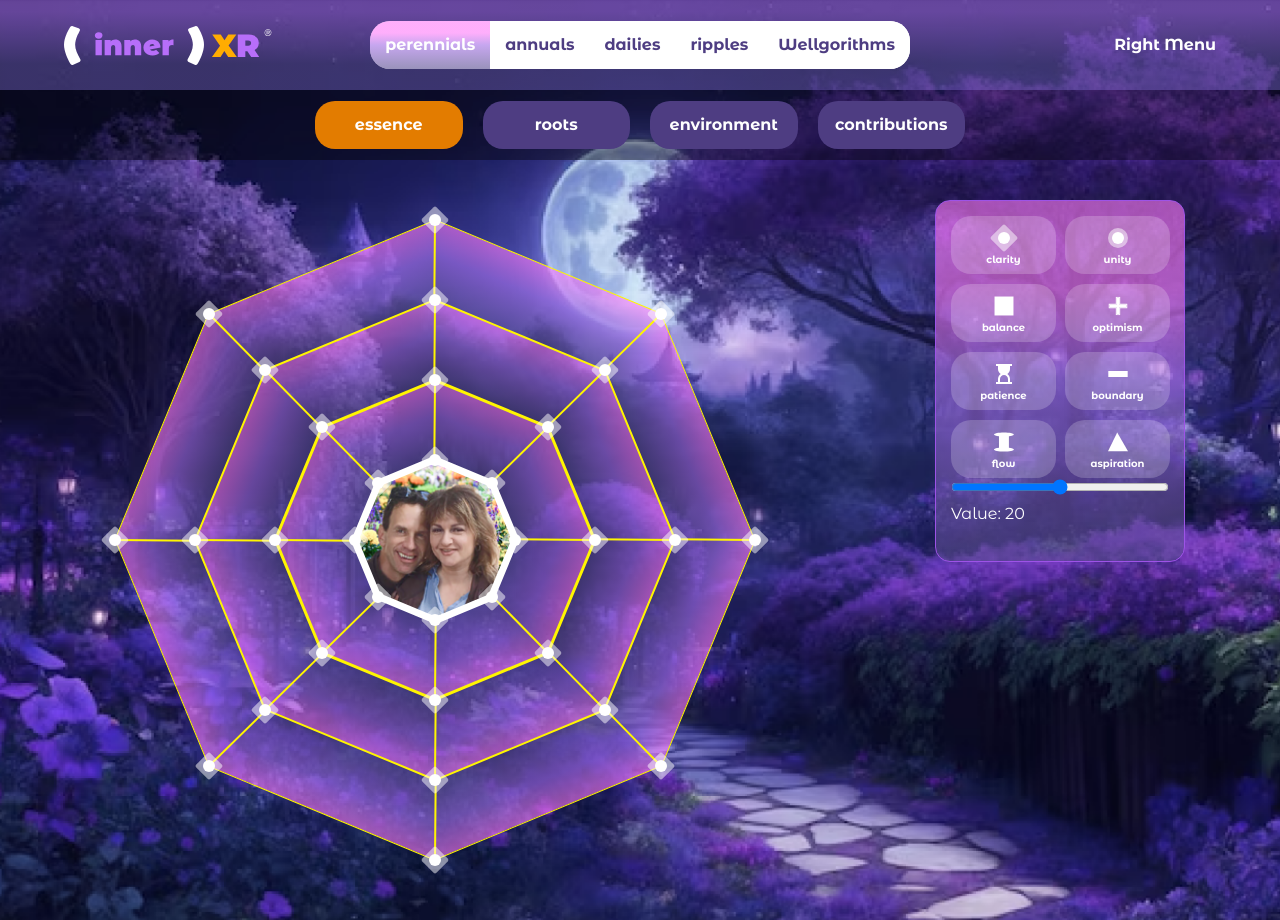
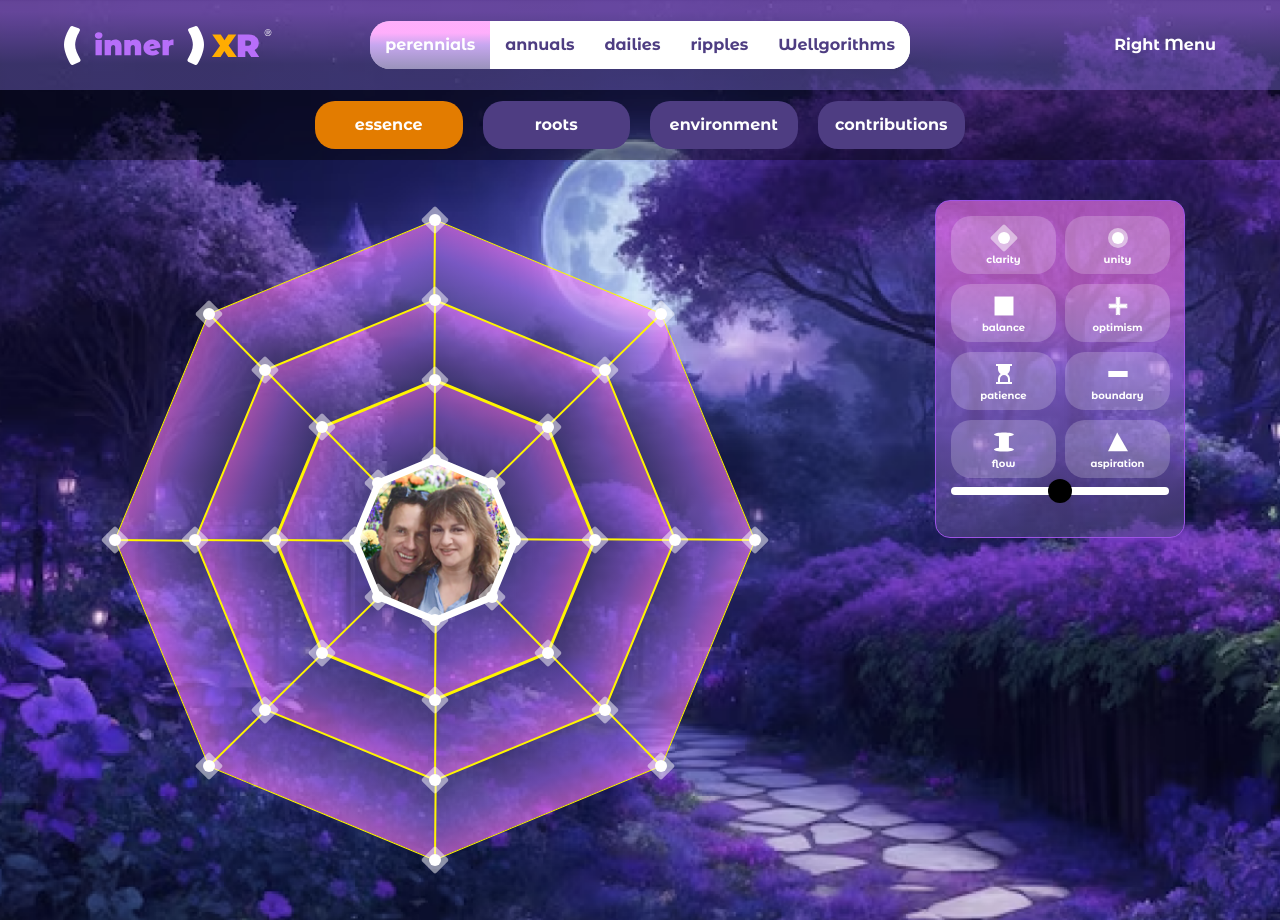
Before and after one commit to wwwebjoel/octagon-nextjs, a Next.js app: page / in a window 1280 px wide. Built offline with nearby package versions, Linux system fonts and the light colour scheme.

Commit message:
Slider Update

```diff
--- a/src/components/common/RangeSlider.tsx
+++ b/src/components/common/RangeSlider.tsx
@@ -1,7 +1,7 @@
 'use client'
-import { useDispatch, useSelector } from "react-redux";
-import { anchorPointSizeChanged } from "@/store/anchor";
-import { useState } from "react";
+import {useDispatch, useSelector} from "react-redux";
+import {anchorPointSizeChanged} from "@/store/anchor";
+import {useState} from "react";
 
 export default function RangeSlider() {
   const dispatch = useDispatch();
@@ -39,17 +39,54 @@ export default function RangeSlider() {
     }
   };
 
+  const grab = false;
+
   return (
       <div>
         <input
-        className="w-full"
+            className={`w-full h-2 bg-wwr_black accent-black rounded-lg appearance-none cursor-pointer dark:bg-gray-700 [&::-webkit-slider-thumb]:appearance-none [&::-webkit-slider-thumb]:h-[24px] [&::-webkit-slider-thumb]:w-[24px] [&::-webkit-slider-thumb]:rounded-full [&::-webkit-slider-thumb]:bg-black hover:[&::-webkit-slider-thumb]:scale-125 [&::-webkit-slider-thumb]:transition-all [&::-webkit-slider-thumb]:duration-300 ${
+            grab
+                ? '[&::-webkit-slider-thumb]:cursor-grabbing'
+                : '[&::-webkit-slider-thumb]:cursor-grab'
+        } `}
             type="range"
             min="10"
             max="30"
             value={sliderValue}
             onChange={handleSliderChange}
         />
-      <p>Value: {sliderValue}</p>
+        {/*<p>Value: {sliderValue}</p>*/}
       </div>
   );
 }
+
+//       <div className='absolute w-full bottom-0 left-0 font-normal sm:text-xl lg:text-2xl px-3'>
+//         <div className='relative w-full'>
+//           <div
+//               className='absolute top-0 -translate-x-1/2 -translate-y-1/2'
+//               style={{
+//                 left: `${
+//                     ((value - timeLineEventDatesArray[0]) * 100) /
+//                     (timeLineEventDatesArray[
+//                         timeLineEventDatesArray.length - 1
+//                             ] -
+//                         timeLineEventDatesArray[0])
+//                 }%`,
+//               }}
+//           >
+//             {value}
+//           </div>
+//         </div>
+//       </div>
+//     </div>
+//     <div className='flex'>
+//       <div className='pr-2 flex items-center'>
+//         <Arrow direction='right' navArrowHandler={navArrowHandler} activeArrows={activeArrows}/>
+//       </div>
+//
+//       <DateText
+//           date={timeLineEventDatesArray[timeLineEventDatesArray.length - 1]}
+//       />
+//     </div>
+//   </div>
+// </div>
```
Lines whose indentation alone changed are shown as unchanged.
